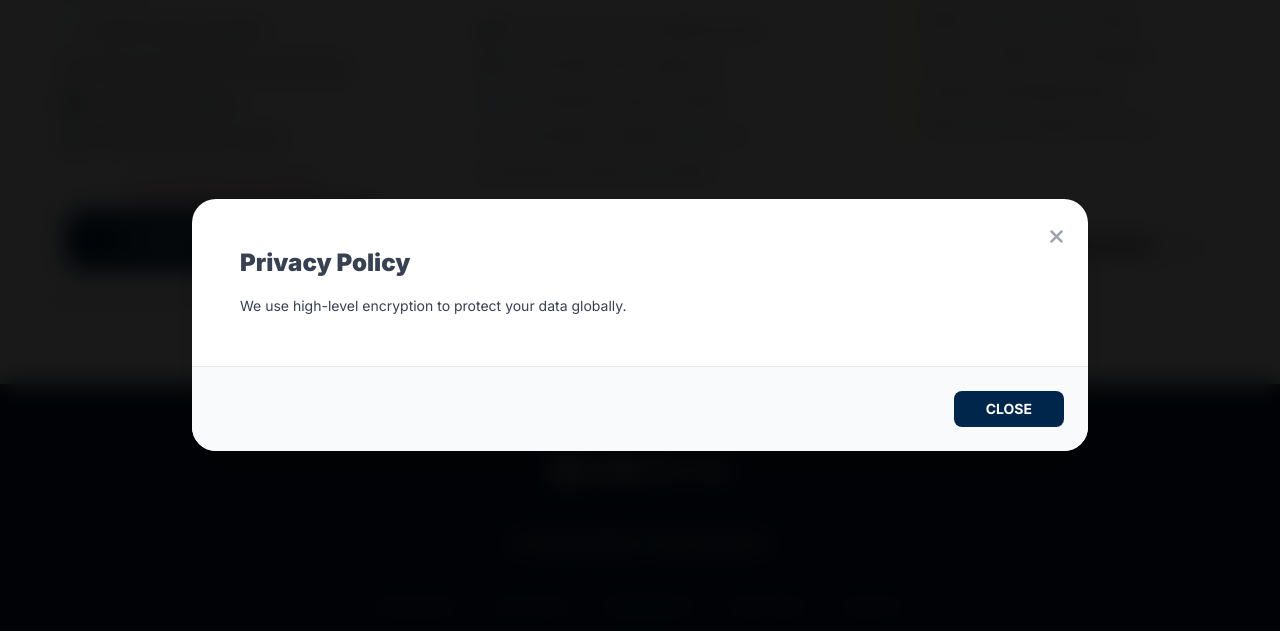
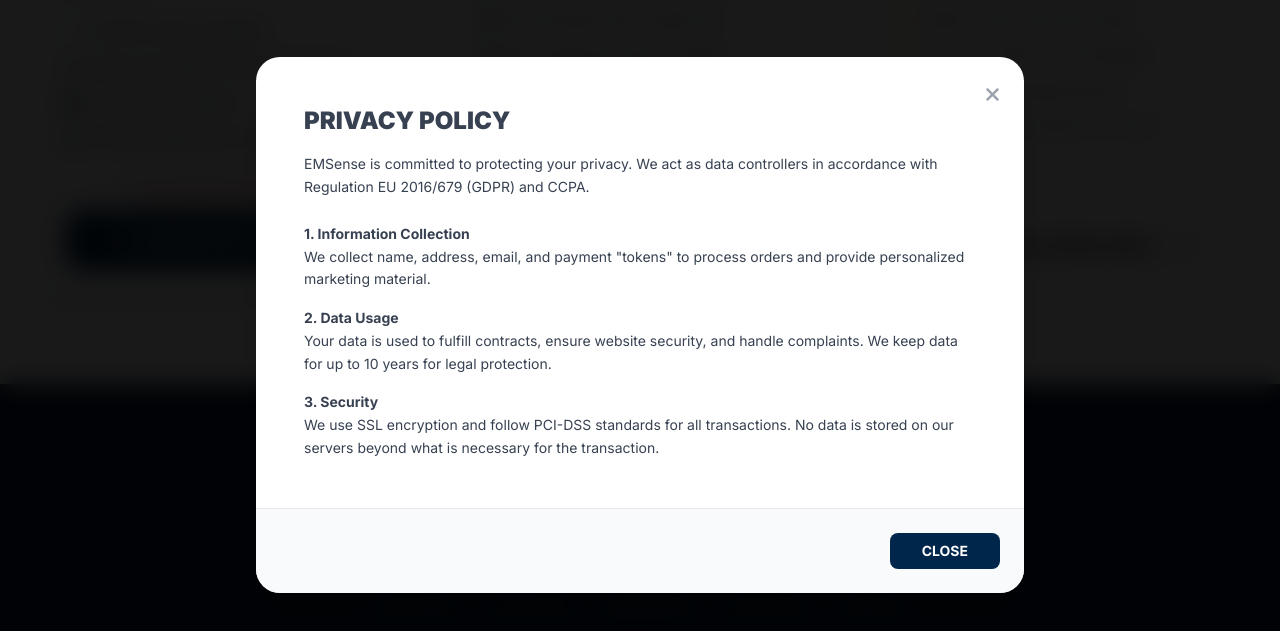
Before and after one commit to newtonkari75-alt/reliefmode, a plain HTML site: page index.html in a window 1280 px wide. Both pictures are taken after a click on the button "Privacy Policy". Shown: the part 1283-1914 px from the top of the page. Drawn offline with nearby package versions, Linux system fonts and the light colour scheme.

Commit message:
Update index.html

```diff
--- a/index.html
+++ b/index.html
@@ -39,7 +39,6 @@
         @keyframes fadeInUp { from { opacity: 0; transform: translateY(20px); } to { opacity: 1; transform: translateY(0); } }
         .animate-fade-in-up { animation: fadeInUp 0.4s ease-out forwards; }
 
-        /* Contentor de vídeo proporcional */
         .video-container {
             position: relative;
             width: 100%;
@@ -58,12 +57,10 @@
             object-fit: cover;
         }
 
-        /* Barra de Stock Estilizada */
         .stock-bar { display: flex; gap: 4px; margin-top: 4px; }
         .stock-block { width: 16px; height: 16px; border: 1px solid #ddd; background-color: #fff; }
         .stock-block.active { background-color: #ef4444; border-color: #ef4444; }
 
-        /* Tabelas nos Modais */
         .modal-table { width: 100%; border-collapse: collapse; margin: 1rem 0; font-size: 0.8rem; }
         .modal-table th, .modal-table td { border: 1px solid #e2e8f0; padding: 8px; text-align: left; }
         .modal-table th { background-color: #f8fafc; font-weight: bold; }
@@ -96,11 +93,10 @@
 
         <main id="main-content">
 
-            <!-- SESSÃO 1: HERO (ALINHAMENTO PROPORCIONAL) -->
+            <!-- SESSÃO 1: HERO -->
             <section class="bg-hero-light py-10 lg:py-16 animate-fade-in-up">
                 <div class="max-w-7xl mx-auto px-6 lg:px-16 flex flex-col lg:flex-row items-center justify-between gap-12 lg:gap-16">
 
-                    <!-- LADO ESQUERDO: COPY -->
                     <div class="w-full lg:w-[50%] flex flex-col items-start text-left">
                         <div class="flex items-center gap-1 mb-4">
                             <div class="flex text-yellow-400 text-xs">
@@ -167,7 +163,6 @@
                         </div>
                     </div>
 
-                    <!-- LADO DIREITO: VÍDEO -->
                     <div class="w-full lg:w-[45%] flex flex-col items-center">
                         <div class="video-container border-4 border-white">
                             <video autoplay muted loop playsinline>
@@ -181,7 +176,7 @@
                 </div>
             </section>
 
-            <!-- SECÇÃO 2: OPÇÕES DE COMPRA (ATUALIZADA) -->
+            <!-- SECÇÃO 2: OPÇÕES DE COMPRA -->
             <section id="cta-options" class="py-20 bg-white">
                 <div class="max-w-7xl mx-auto px-6 lg:px-8">
                     <header class="text-center mb-16">
@@ -189,7 +184,7 @@
                     </header>
                     <div class="grid grid-cols-1 md:grid-cols-3 gap-8">
 
-                        <!-- OPTION 1 — DIRECT CHECKOUT (DTC) -->
+                        <!-- OPTION 1 -->
                         <div class="bg-gray-50 rounded-3xl shadow-lg border-2 border-brand-accent relative overflow-hidden flex flex-col h-full transform transition-all z-10 hover:-translate-y-1">
                             <div class="bg-brand-accent text-white text-center py-3 text-[10px] font-black uppercase tracking-widest">✅ BEST PRICE (60% OFF DEAL)</div>
                             <div class="p-8 flex-1 flex flex-col">
@@ -209,16 +204,16 @@
                             </div>
                         </div>
 
-                        <!-- OPTION 2 — HOW IT WORKS (TSL) -->
+                        <!-- OPTION 2 -->
                         <div class="bg-white rounded-3xl shadow-md border border-gray-100 flex flex-col h-full hover:shadow-lg transition-all">
                             <div class="p-8 flex-1 flex flex-col">
                                 <h3 class="text-xl font-black text-brand-deep mb-1 uppercase tracking-tight leading-tight">HOW IT WORKS</h3>
                                 <p class="text-gray-500 font-bold text-[10px] mb-2 uppercase tracking-wide">Discover the science behind lasting relief</p>
-                                <p class="text-gray-600 text-sm mb-6 leading-relaxed">Learn why burning, tingling, and numbness happen — and how EMSense’s Triple Therapy (heat + compression + stimulation) supports circulation and nerve comfort instead of masking symptoms.</p>
+                                <p class="text-gray-600 text-sm mb-6 leading-relaxed">Learn why burning, tingling, and numbness happen — and how EMSense’s Triple Therapy supports circulation and nerve comfort.</p>
                                 <ul class="space-y-4 mb-8 text-[13px]">
                                     <li class="flex items-start gap-2 text-gray-700 font-medium"><i class="fas fa-brain text-brand-accent mt-1"></i><span>The real cause of nerve-related discomfort</span></li>
                                     <li class="flex items-start gap-2 text-gray-700 font-medium"><i class="fas fa-fire text-brand-accent mt-1"></i><span>How heat helps restore oxygen flow</span></li>
-                                    <li class="flex items-start gap-2 text-gray-700 font-medium"><i class="fas fa-compress-arrows-alt text-blue-500 mt-1"></i><span>Why compression boosts circulation</span></li>
+                                    <li class="flex items-start gap-2 text-gray-700 font-medium"><i class="fas fa-compress-arrows-alt text-brand-accent mt-1"></i><span>Why compression boosts circulation</span></li>
                                     <li class="flex items-start gap-2 text-gray-700 font-medium"><i class="fas fa-bolt text-brand-accent mt-1"></i><span>How stimulation reawakens tired nerves</span></li>
                                     <li class="flex items-start gap-2 text-gray-700 font-medium"><i class="fas fa-chart-bar text-brand-accent mt-1"></i><span>Backed by clinically used methods</span></li>
                                 </ul>
@@ -228,11 +223,11 @@
                             </div>
                         </div>
 
-                        <!-- OPTION 3 — CUSTOMER FEEDBACK (EDITORIAL) -->
+                        <!-- OPTION 3 -->
                         <div class="bg-white rounded-3xl shadow-md border border-gray-100 flex flex-col h-full hover:shadow-lg transition-all">
                             <div class="p-8 flex-1 flex flex-col text-left">
                                 <h3 class="text-xl font-black text-brand-deep mb-1 uppercase tracking-tight leading-tight text-left">CUSTOMER FEEDBACK</h3>
-                                <p class="text-gray-500 font-bold text-[10px] mb-2 uppercase tracking-wide">Why thousands trust EMSense for daily recovery</p>
+                                <p class="text-gray-500 font-bold text-[10px] mb-2 uppercase tracking-wide">Why thousands trust EMSense</p>
                                 <p class="text-gray-600 text-sm mb-6 leading-relaxed">Real-world experiences from desk workers, travelers, athletes, and anyone tired of living with foot discomfort.</p>
                                 <ul class="space-y-4 mb-8 text-[13px]">
                                     <li class="flex items-start gap-2 text-gray-700 font-medium italic"><i class="fas fa-star text-yellow-400 mt-1"></i><span>"My feet feel lighter after long days."</span></li>
@@ -273,7 +268,7 @@
 
         <!-- MODAL SYSTEM -->
         <div id="info-modal" class="fixed inset-0 bg-black/90 z-[100] hidden items-center justify-center p-4 backdrop-blur-md">
-            <div class="bg-white rounded-3xl shadow-2xl w-full max-w-4xl max-h-[90vh] flex flex-col relative overflow-hidden">
+            <div class="bg-white rounded-3xl shadow-2xl w-full max-w-3xl max-h-[90vh] flex flex-col relative overflow-hidden">
                 <button onclick="closeModal()" class="absolute top-4 right-4 text-gray-400 hover:text-black z-10 p-2"><i class="fas fa-times text-xl"></i></button>
                 <div id="modal-content" class="p-8 lg:p-12 overflow-y-auto text-gray-700 text-sm leading-relaxed"></div>
                 <div class="p-6 border-t bg-gray-50 rounded-b-xl flex justify-end">
@@ -288,11 +283,65 @@
 
         function openModal(type) {
             const modalContentMap = {
-                'contact': `<h2 class="text-2xl font-black mb-4 text-brand-deep">QUESTIONS?</h2><p>Email: support@tryemsense.com<br>Address: 1111B S Governors Ave STE 37729 Dover, DE 19904</p>`,
-                'privacy': `<h2 class="text-2xl font-black mb-4 text-brand-deep">Privacy Policy</h2><p>We use high-level encryption to protect your data globally.</p>`,
-                'shipping': `<h2 class="text-2xl font-black mb-4 text-brand-deep">Shipping Policy</h2><p>Worldwide tracked shipping. Orders processed in 24h.</p>`,
-                'returns': `<h2 class="text-2xl font-black mb-4 text-brand-deep">Return Policy</h2><p>30-Day Money-Back Guarantee. Contact support for RMA.</p>`,
-                'terms': `<h2 class="text-2xl font-black mb-4 text-brand-deep">Terms of Sale</h2><p>By purchasing, you agree to our global service terms.</p>`
+                'contact': `
+                    <h2 class="text-2xl font-black mb-4 text-brand-deep">CONTACT US</h2>
+                    <p>For any returns, refunds, complaints or enquiries, please use the details below:</p>
+                    <div class="mt-6 space-y-4">
+                        <p><strong>Email:</strong> support@tryemsense.com</p>
+                        <p><strong>Phone:</strong> +1 (855) 677-6133</p>
+                        <p><strong>Address for Correspondence:</strong> 1111B S Governors Ave STE 37729 Dover, DE 19904</p>
+                    </div>
+                `,
+                'privacy': `
+                    <h2 class="text-2xl font-black mb-4 text-brand-deep">PRIVACY POLICY</h2>
+                    <p>EMSense is committed to protecting your privacy. We act as data controllers in accordance with Regulation EU 2016/679 (GDPR) and CCPA.</p>
+                    <h3 class="font-bold mt-6">1. Information Collection</h3>
+                    <p>We collect name, address, email, and payment "tokens" to process orders and provide personalized marketing material.</p>
+                    <h3 class="font-bold mt-4">2. Data Usage</h3>
+                    <p>Your data is used to fulfill contracts, ensure website security, and handle complaints. We keep data for up to 10 years for legal protection.</p>
+                    <h3 class="font-bold mt-4">3. Security</h3>
+                    <p>We use SSL encryption and follow PCI-DSS standards for all transactions. No data is stored on our servers beyond what is necessary for the transaction.</p>
+                `,
+                'shipping': `
+                    <h2 class="text-2xl font-black mb-4 text-brand-deep">SHIPPING POLICY</h2>
+                    <p>We offer worldwide shipping using swift and secure delivery methods.</p>
+                    <ul class="list-disc pl-5 mt-4 space-y-2">
+                        <li><strong>Processing Time:</strong> Orders typically processed within 24 hours.</li>
+                        <li><strong>Shipping Charges:</strong> Starting from $4.95 (varies with promotions).</li>
+                        <li><strong>Tracking:</strong> Real-time tracking available at tracking.tryemsense.com</li>
+                    </ul>
+                    <h3 class="font-bold mt-6">Estimated Delivery:</h3>
+                    <table class="modal-table">
+                        <thead><tr><th>Region</th><th>Days (Business)</th></tr></thead>
+                        <tbody>
+                            <tr><td>United States</td><td>2-5 days</td></tr>
+                            <tr><td>UK, Europe, Canada</td><td>10-15 days</td></tr>
+                            <tr><td>Australia, NZ, South America</td><td>12-18 days</td></tr>
+                        </tbody>
+                    </table>
+                `,
+                'returns': `
+                    <h2 class="text-2xl font-black mb-4 text-brand-deep">RETURN & REFUND POLICY</h2>
+                    <h3 class="font-bold">1. 30-Day Satisfaction Guarantee</h3>
+                    <p>Applies to first-time subscription orders. Request a refund within 30 days of receipt if you aren't satisfied.</p>
+                    <h3 class="font-bold mt-4">2. Standard Returns</h3>
+                    <p>Items must be unopened, unused, and in original packaging. You are responsible for return shipping costs.</p>
+                    <h3 class="font-bold mt-4">3. Process</h3>
+                    <p>Contact support at support@tryemsense.com to register your return. <strong>Do not ship back before approval.</strong></p>
+                    <p class="mt-4"><strong>Return Address:</strong> Orber Str. 10, 60386 Frankfurt am Main, Germany.</p>
+                `,
+                'terms': `
+                    <h2 class="text-2xl font-black mb-4 text-brand-deep">TERMS OF SALE</h2>
+                    <p>Governed by FONSLIFE TRADING - FZCO (Dubai UAE). By placing an order, you agree to these terms.</p>
+                    <h3 class="font-bold mt-6">1. Personal Use Only</h3>
+                    <p>Products are sold for personal use. Reselling or commercial distribution is prohibited.</p>
+                    <h3 class="font-bold mt-4">2. Medical Disclaimer</h3>
+                    <p>Material is for informational purposes only. Not intended as medical advice or a substitute for a physician's care. Consult a doctor before use.</p>
+                    <h3 class="font-bold mt-4">3. Arbitration</h3>
+                    <p>Disputes are resolved via mandatory binding arbitration through the Dubai International Arbitration Centre (DIAC).</p>
+                    <h3 class="font-bold mt-4">4. Billing</h3>
+                    <p>Subscription renewals occur every 30, 60, or 90 days. Cancellations must be made 24 hours prior to rebilling.</p>
+                `
             };
             document.getElementById('modal-content').innerHTML = modalContentMap[type];
             document.getElementById('info-modal').classList.remove('hidden');
```
